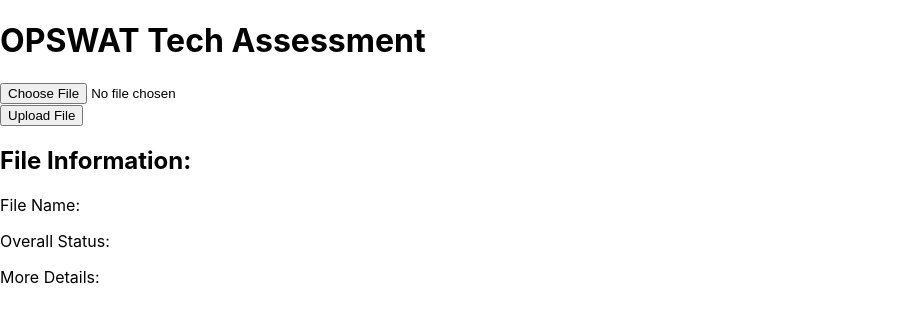
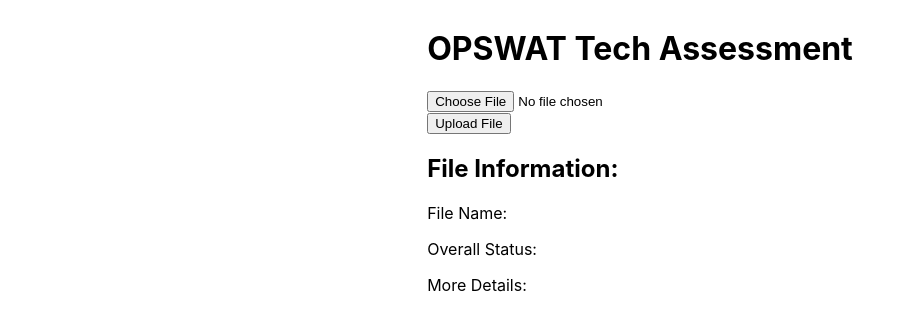
Before and after one commit to ktrng/opswat_tech_assessment_front, a React (Create React App) app: page / in a window 1280 px wide. Shown: the top 330 px of the page, without its empty margins (0-915 px from the left). Built offline with nearby package versions, Linux system fonts and the light colour scheme.

Commit message:
added some styling

```diff
--- a/src/App.js
+++ b/src/App.js
@@ -146,6 +146,7 @@
         <p>File Name: {fileInfo?.file_info?.display_name}</p>
         <p>Overall Status: {fileInfo?.scan_results?.scan_all_result_a}</p>
         <p>More Details:</p>
+        <div class="details-container">
           <ul>
             {scanDetails.map((details, index) => {
               return (
@@ -164,6 +165,7 @@
           </ul>
         </div>
       </div>
+    </div>
   )
 }
 
--- a/src/index.css
+++ b/src/index.css
@@ -1,13 +1,20 @@
 body {
-  margin: 0;
   font-family: -apple-system, BlinkMacSystemFont, 'Segoe UI', 'Roboto', 'Oxygen',
     'Ubuntu', 'Cantarell', 'Fira Sans', 'Droid Sans', 'Helvetica Neue',
     sans-serif;
   -webkit-font-smoothing: antialiased;
   -moz-osx-font-smoothing: grayscale;
+  display: flex;
+  justify-content: center;
 }
 
 code {
   font-family: source-code-pro, Menlo, Monaco, Consolas, 'Courier New',
     monospace;
 }
+
+.details-container {
+  overflow: scroll;
+  width: 100%;
+  height: 25rem;
+}
```
Lines whose indentation alone changed are shown as unchanged.
